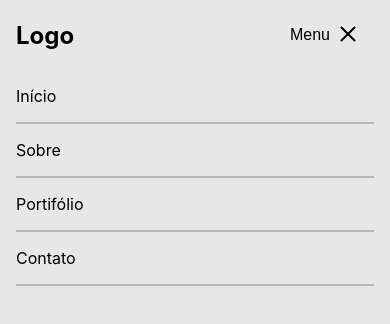
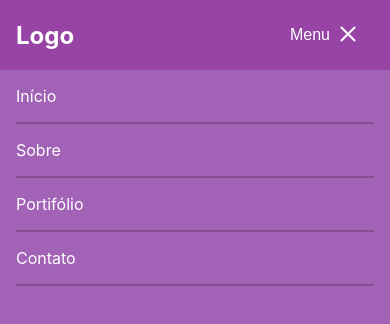
Before and after one commit to aluizio-n/responsive-navBar2, a plain HTML site: page index.html in a window 390 px wide. Both pictures are taken after a click on the button "Menu". Drawn offline with Linux system fonts and the light colour scheme.

Commit message:
Update estilo.css

```diff
--- a/estilo.css
+++ b/estilo.css
@@ -4,7 +4,7 @@ body, ul{
 }
 
 a {
-  color: black;
+  color: rgb(255, 255, 255);
   text-decoration: none;
   font-family: -apple-system, BlinkMacSystemFont, 'Segoe UI', Roboto, Oxygen, Ubuntu, Cantarell, 'Open Sans', 'Helvetica Neue', sans-serif;
 }
@@ -12,6 +12,7 @@ a {
 a:hover {
   background: rgba(0, 0, 0, 0.2);
   transition: 1.2s;
+  border-radius:8px;
 }
 
 #logo {
@@ -26,7 +27,7 @@ a:hover {
   display: flex;
   align-items: center;
   justify-content: space-between;
-  background: #e7e7e7;
+  background: #9744a6;
 }
 
 #menu {
@@ -54,6 +55,7 @@ a:hover {
     background: none;
     cursor: pointer;
     gap: .5rem;
+    color: white;
   }
   #menu{
 
@@ -62,7 +64,7 @@ a:hover {
    width: 100%;
    top: 70px;
    right: 0px;
-   background-color: #e7e7e7;
+   background-color: #a262b5;
    height: 0px;
    transition: .6s;
    z-index: 1000;
@@ -83,6 +85,7 @@ a:hover {
 
   }
   #hamburger {
+    color: white;
     width: 20px;
     border-top: 2px solid;
   }
```
